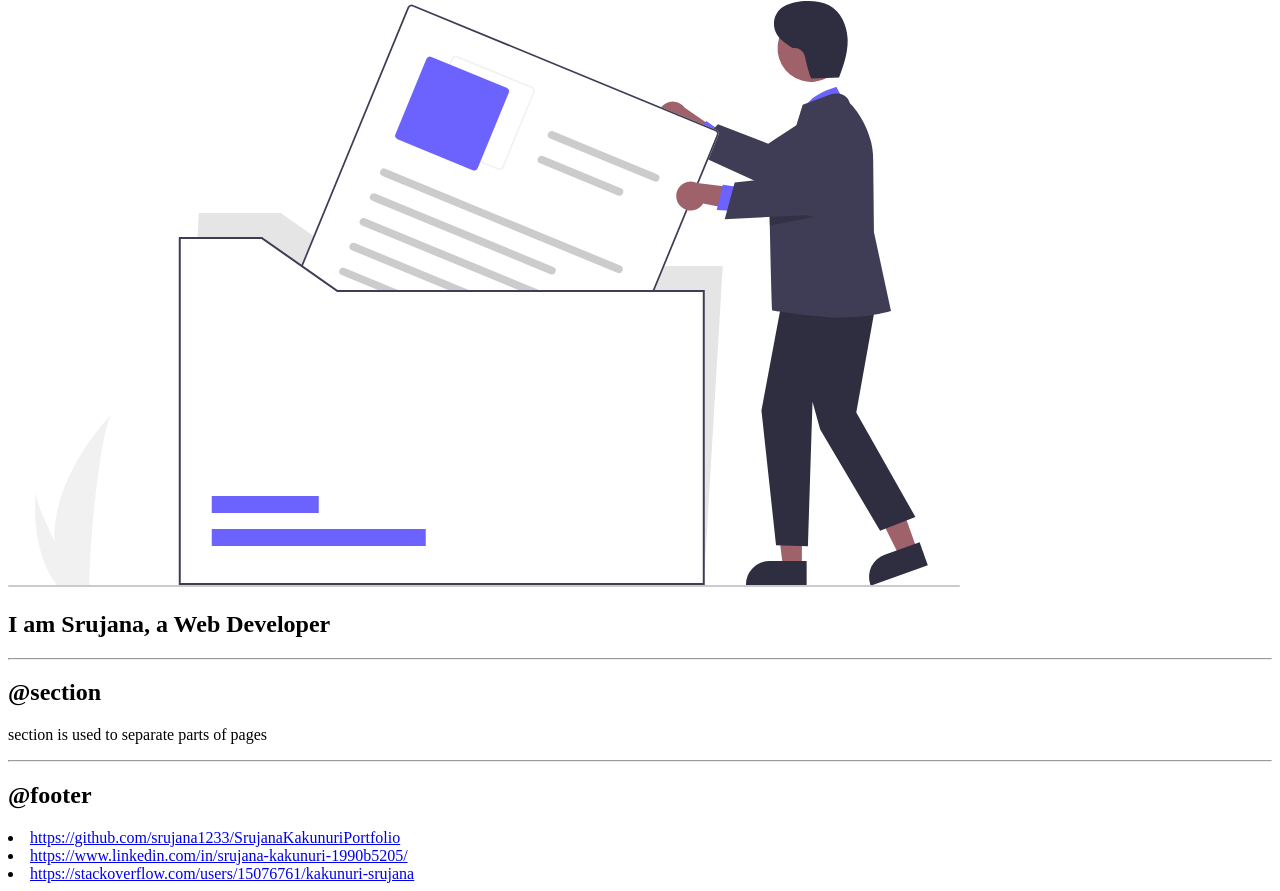
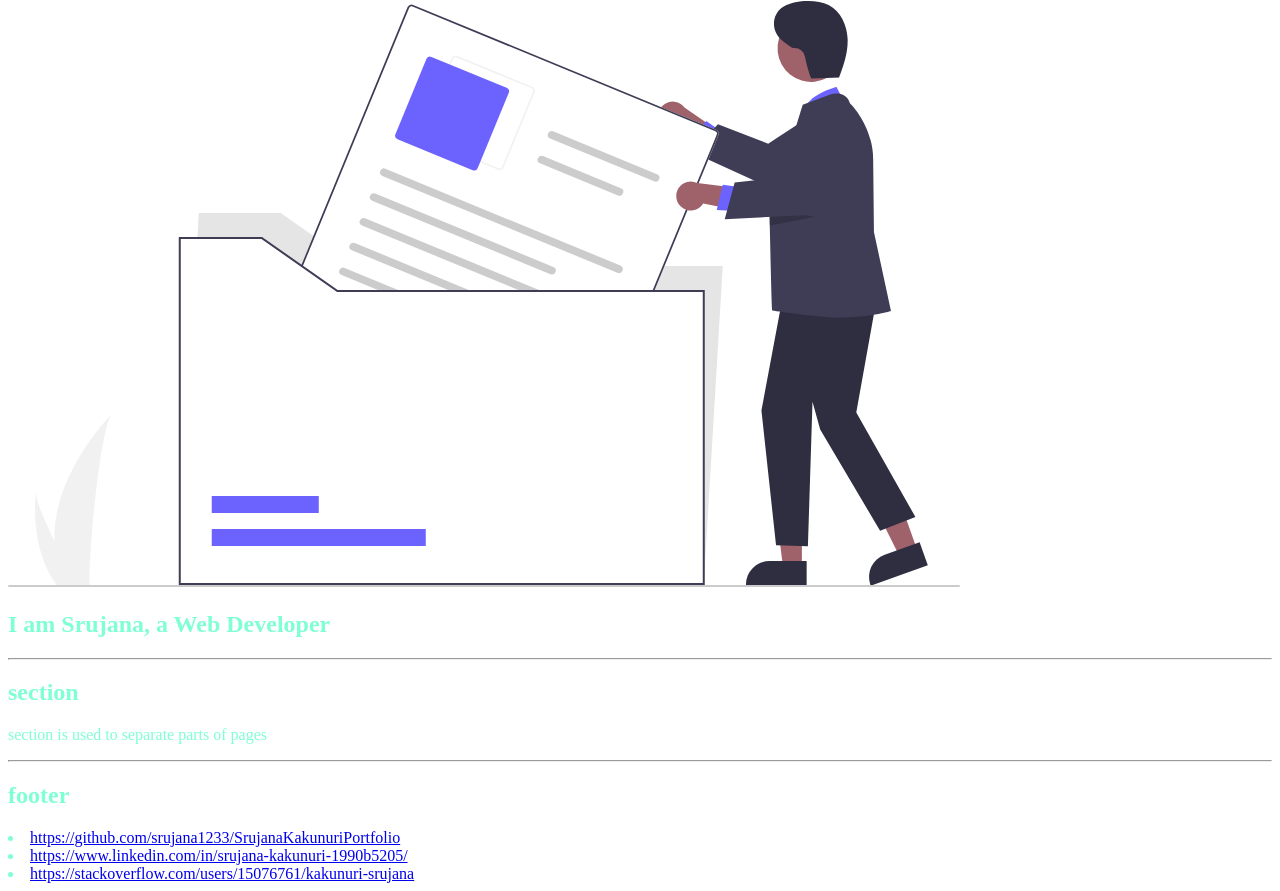
Before and after one commit to srujana1233/SrujanaKakunuriPortfolio, a plain HTML site: page index.html in a window 1280 px wide. Shown: the part 1131-2022 px from the top of the page. Drawn offline with Linux system fonts and the light colour scheme.

Commit message:
docs-updated in index.html

```diff
--- a/index.html
+++ b/index.html
@@ -6,6 +6,11 @@
     <meta http-equiv="X-UA-Compatible" content="IE=edge">
     <meta name="viewport" content="width=device-width, initial-scale=1.0">
     <title>Srujana Portfolio</title>
+    <style>
+        body {
+            color: aquamarine;
+        }
+    </style>
 </head>
 
 <body>
@@ -71,11 +76,11 @@
 </header>
 <hr />
 
-<h2>@section</h2>
+<h2>section</h2>
 <p>section is used to separate parts of pages</p>
 <hr />
 
-<h2>@footer</h2>
+<h2>footer</h2>
 <li><a href="#">https://github.com/srujana1233/SrujanaKakunuriPortfolio</a></li>
 <li><a href="#">https://www.linkedin.com/in/srujana-kakunuri-1990b5205/</a></li>
 <li>
```
